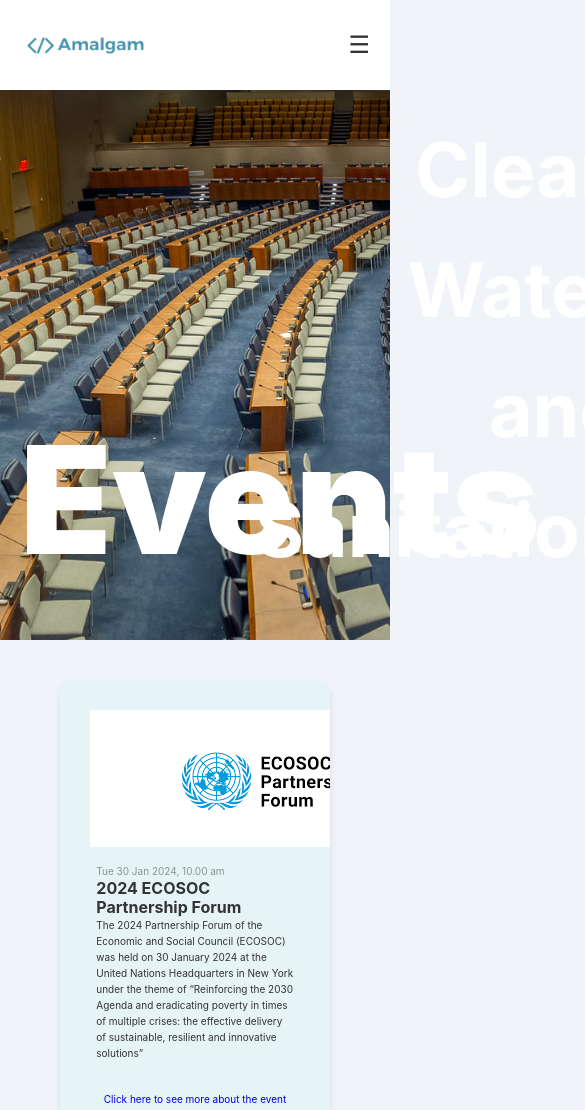
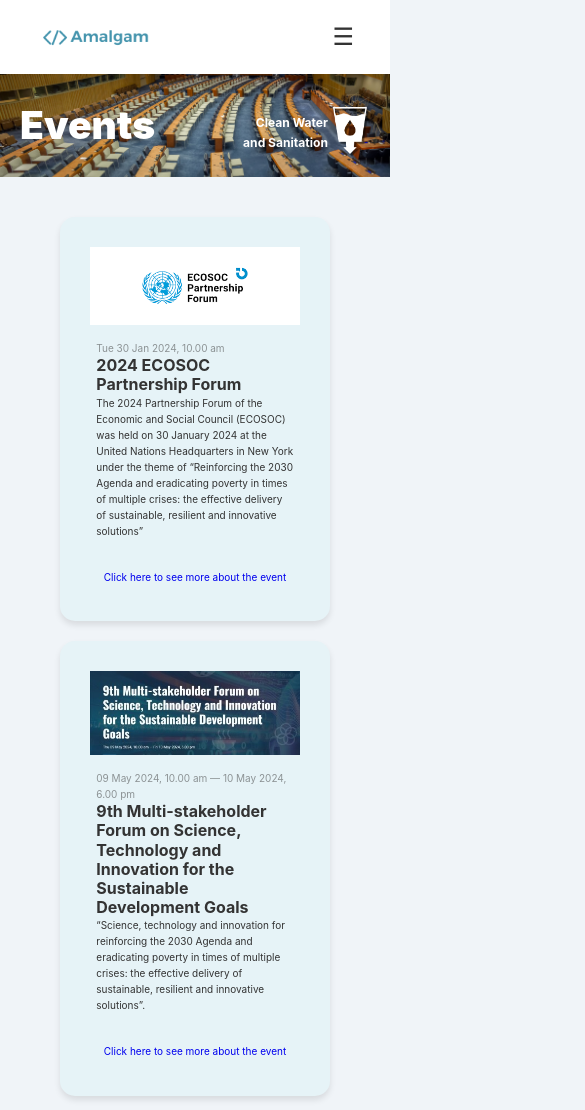
Before and after one commit to DomingoLenar/SDG6, a plain HTML site: page views/events.html in a window 390 px wide. Shown: the top 1110 px of the page, 585 px wide, since content can reach past the window. Drawn offline with Linux system fonts and the light colour scheme.

Commit message:
~ events.css, events.html (modifications for dynamic sizing)

```diff
--- a/css/events.css
+++ b/css/events.css
@@ -25,7 +25,7 @@ body {
 /* Header and navigation styling */
 header {
     background-color: #ffffff;
-    padding: 1rem 0;
+    padding: 0.5rem 1rem;
 }
 
 .navbar {
@@ -126,7 +126,17 @@ header {
     font-weight: bold;
 }
 
-@media only screen and (max-width: 768px) {
+@media screen and (max-width: 1024px) {
+    html {
+        padding: 0%;
+    }
+}
+
+@media only screen and (max-width: 960px) {
+    html {
+        padding: 0%;
+    }
+
     .navbar-container {
         flex-wrap: wrap;
         justify-content: space-between;
@@ -170,20 +180,22 @@ header {
         display: inline
     }
 }
+
 /*Main Body*/
 
 /*Events Banner Area*/
-.main-content .events-banner {
+.events-banner {
     display: flex;
     justify-content: space-between;
-    height: 550px;
+    height: auto;
+    width: 100%;
     background-image: url('/images/events-page/events-banner.jpg');
     background-size: cover;
     background-position: center;
     position: relative;
 }
 
-.main-content .events-banner .banner-left-column {
+.events-banner .banner-left-column {
     display: flex;
     align-items: flex-end;
     justify-content: flex-start;
@@ -191,28 +203,89 @@ header {
     padding: 20px;
 }
 
-.main-content .events-banner .banner-right-column {
+.events-banner .banner-right-column {
     display: flex;
     align-items: flex-end;
-    justify-content: flex-start;
+    justify-content: flex-end;
     width: 50%;
     padding: 20px;
 }
 
-.main-content .events-banner .banner-left-column h1 {
-    font-size: 150px;
+.events-banner .banner-left-column h1 {
+    font-size: 10vw;
     font-weight: 1000;
     color: rgb(255, 255, 255);
     position: relative;
 }
 
-.main-content .events-banner .banner-right-column h2 {
+.events-banner .banner-right-column h2 {
     text-align: right;
-    font-size: 75px;
+    font-size: 3.1vw;
     color: rgb(255, 255, 255);
     position: relative;
-    margin-bottom: 30px;
-    margin-right: 10px;
+    margin-bottom: 3%;
+    margin-right: 3%;
+}
+
+.event > img {
+    height: auto;
+    width: 100%;
+}
+
+@media screen and (max-width: 1120px) {
+    .events-banner {
+        height: 100%;
+        width: auto;
+    }
+
+    .banner-right-column {
+        font-size: 2vw;
+    }
+
+    .right-column-img {
+        height: 75%;
+        width: auto;
+    }
+}
+
+@media screen and (max-width: 768px) {
+    .events-banner {
+        height: 100%;
+        width: auto;
+    }
+
+    .banner-right-column h2 {
+        margin: 0%;
+    }
+
+    .banner-right-column {
+        font-size: 2vw;
+    }
+
+    .banner-right-column .banner-right-waterdrop-vector {
+        height: 50%;
+        width: auto;
+    }
+}
+
+@media screen and (max-width: 425px) {
+    .events-banner {
+        height: 100%;
+        width: auto;
+    }
+
+    .banner-right-column h2 {
+        margin: 0%;
+    }
+
+    .banner-right-column {
+        font-size: 2vw;
+    }
+
+    .banner-right-column .banner-right-waterdrop-vector {
+        height: 50px;
+        width: auto;
+    }
 }
 
 /*Events Cards*/
@@ -278,6 +351,15 @@ header {
 }
 
 .event-banner {
+    width: auto;
+    height: 100%;
+    max-width: 100%;
+    padding: 0%;
+    margin: 0%;
+    align-content: center;
+}
+
+.event-banner img{
     width: auto;
     height: 100%;
     max-width: 100%;
--- a/views/events.html
+++ b/views/events.html
@@ -38,12 +38,8 @@
                 <h1>Events</h1>
             </div>
             <div class="banner-right-column">
-                <div class="right-column-text">
-                    <h2>Clean Water and Sanitation</h2>
-                </div>
-                <div>
-                    <img src="/images/waterdrop-vector.png" alt="waterdrop-vector">
-                </div>
+                <h2>Clean Water<br> and Sanitation</h2>
+                <img class="banner-right-waterdrop-vector" src="/images/waterdrop-vector.png" alt="waterdrop-vector">
             </div>
         </div>
         <div class="event-interface">
```
